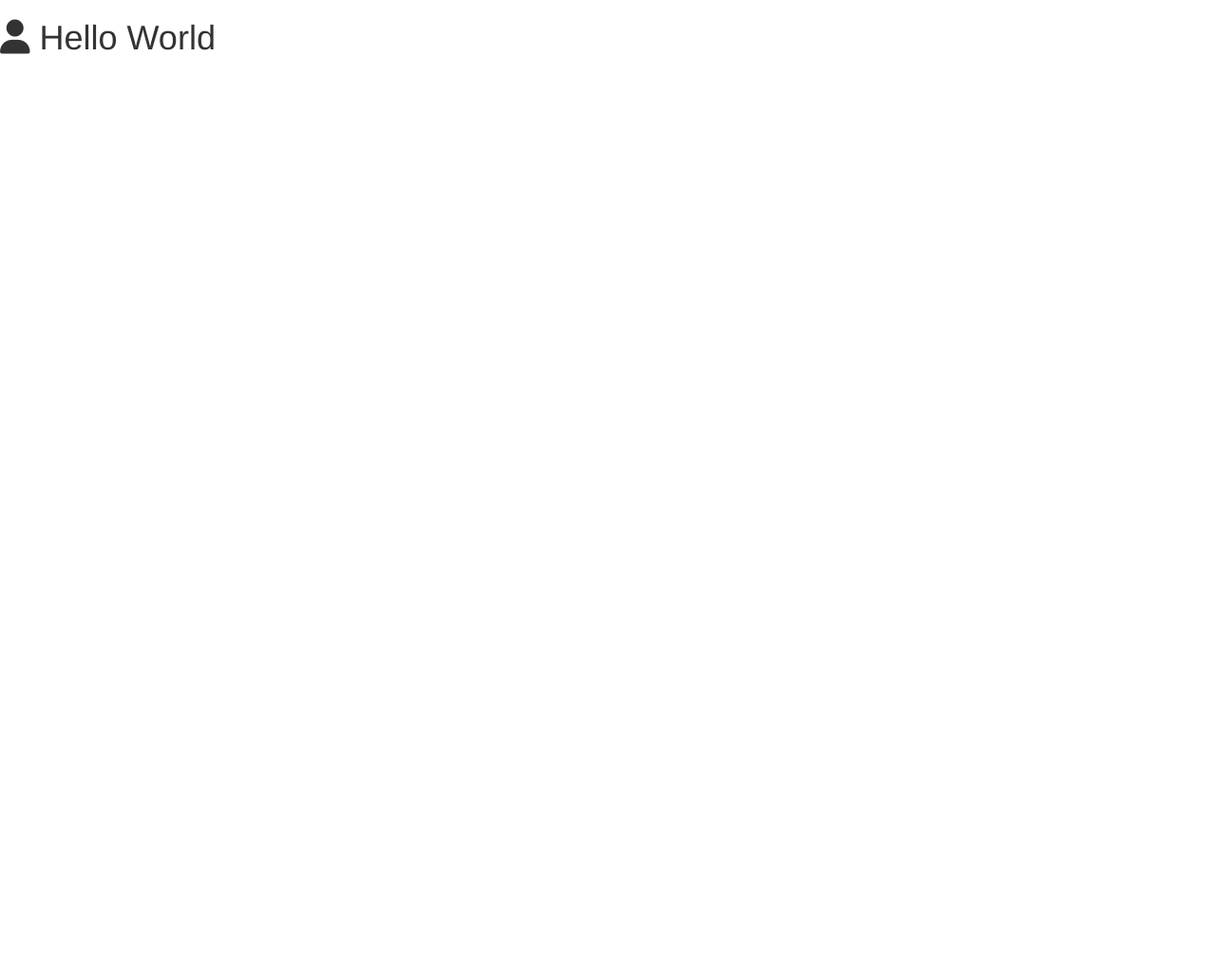
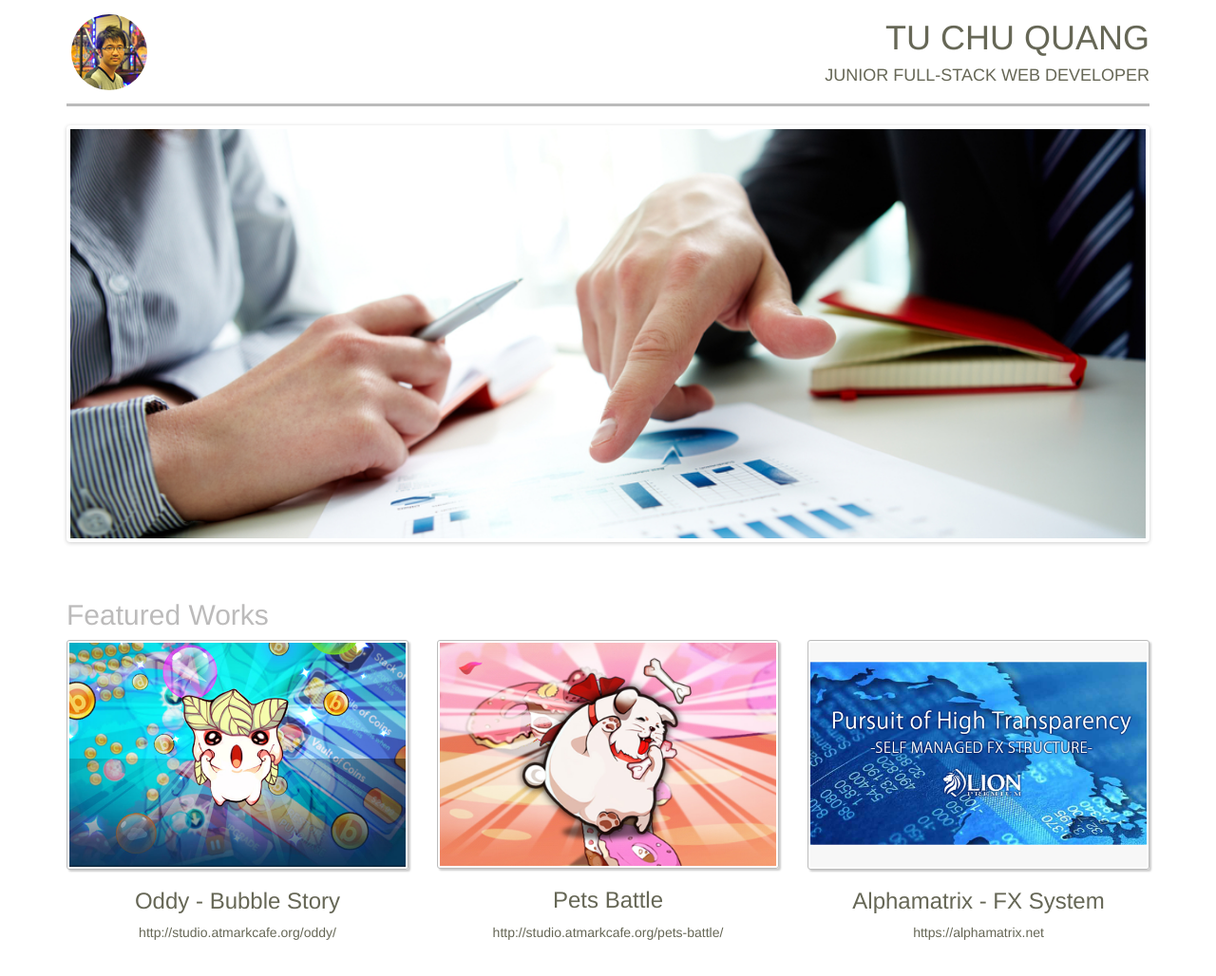
Before and after one commit to tucq88/me_portfolio, a website: page index.html in a window 1280 px wide. Shown: the whole page at 95% size. Before the commit the page ends 800 px from the top, so only its background shows below. Drawn offline with Linux system fonts and the light colour scheme; files that its build step writes are made by us from their sources.

Commit message:
Update page style

```diff
--- a/assets/css/styles.css
+++ b/assets/css/styles.css
@@ -0,0 +1,91 @@
+/* ==========================================================================
+LAYOUT
+========================================================================== */
+body {
+    color: #666756;
+}
+
+header {
+    border-bottom: 3px solid #bbb;
+    margin-bottom: 20px;
+    padding-bottom: 10px;
+}
+
+.block-avatar {
+    margin-top: 15px;
+}
+
+.block-avatar .img-avatar {
+    -webkit-border-radius: 50%;
+    -moz-border-radius: 50%;
+    border-radius: 50%;
+    margin-left: 5px;
+
+}
+.block-avatar .img-avatar-full {
+    display: none;
+}
+
+@media (max-width: 768px) {
+    .block-avatar .img-avatar {
+        display: none;
+    }
+    .block-avatar .img-avatar-full {
+        display: block;
+        width: 100%;
+        max-height: 100%;
+    }
+}
+
+.block-title {
+    text-transform: uppercase;
+}
+
+#main-container {
+    margin-bottom: 60px;
+}
+
+/* ==========================================================================
+MODULES
+========================================================================== */
+.block-portfolio .title {
+    color: #BCBBBB;
+}
+
+.project {
+    margin-bottom: 30px;
+}
+
+.proj-img {
+    border: 1px solid #bbb;
+    -webkit-border-radius: 3px;
+    -moz-border-radius: 3px;
+    border-radius: 3px;
+    padding: 2px;
+    box-shadow: 2px 2px 2px #ccc;
+
+}
+
+.proj-caption {
+    text-align: center;
+}
+
+.proj-url {
+    color: #666756;
+}
+.proj-url:hover,
+.proj-url:focus {
+    color: #666756;
+    text-decoration: none;
+}
+
+.proj-img {
+    display: block;
+    width: 100%;
+    max-width: 100%;
+    height: auto;
+}
+
+/* ==========================================================================
+UTILITIES
+========================================================================== */
--- /dev/null
+++ b/assets/js/app.js
@@ -0,0 +1,6 @@
+$(function () {
+    $('.flexslider').flexslider({
+        animation: "slide",
+        controlNav: false
+    });
+})
--- a/bower.json
+++ b/bower.json
@@ -3,7 +3,7 @@
   "version": "0.0.1",
   "dependencies": {
     "bootstrap": "*",
-    "fontawesome": "*",
-    "jquery": "*"
+    "flexslider": "*",
+    "jquery": "~1.9"
   }
 }
--- a/index.html
+++ b/index.html
@@ -2,17 +2,87 @@
 <html lang="en">
 <head>
     <meta charset="UTF-8">
+    <meta http-equiv="X-UA-Compatible" content="IE=edge,chrome=1">
+    <meta name="viewport" content="width=device-width, initial-scale=1">
+
     <title>My Portfolio</title>
 
+    <link rel="stylesheet" href="assets/lib/bootstrap/dist/css/bootstrap.min.css">
+    <link rel="stylesheet" href="assets/lib/flexslider/flexslider.css">
+    <link rel="stylesheet" href="assets/css/styles.css">
 
-    <link rel="stylesheet" href="assets/lib/bootstrap/dist/css/bootstrap.min.css">
-    <link rel="stylesheet" href="assets/lib/fontawesome/css/font-awesome.min.css">
-    <link rel="stylesheet" href="assets/css/styles.css">
+    <!-- HTML5 Shim and Respond.js IE8 support of HTML5 elements and media queries -->
+    <!-- WARNING: Respond.js doesn't work if you view the page via file:// -->
+    <!--[if lt IE 9]>
+      <script src="https://oss.maxcdn.com/html5shiv/3.7.2/html5shiv.min.js"></script>
+      <script src="https://oss.maxcdn.com/respond/1.4.2/respond.min.js"></script>
+    <![endif]-->
 </head>
 <body>
-    <h1><i class="fa fa-user"></i> Hello World</h1>
+    <div class="container">
+        <header>
+            <div class="header-container row">
+                <div class="block-avatar col-sm-2">
+                    <img src="assets/img/avatar.png" alt="" class="img-avatar">
+                    <img src="assets/img/avatar-large.png" alt="" class="img-avatar-full">
+                </div>
+                <div class="block-title col-sm-10 text-right">
+                    <h1 class="name">Tu Chu Quang</h1>
+                    <h4 class="job-title">Junior Full-stack Web Developer</h4>
+                </div>
+            </div>
+        </header>
 
-    <script type="text/javascript" src="assets/lib/jquery/dist/jquery.min.js"></script>
+        <div id="main-container">
+            <div class="block-intro flexslider">
+                <ul class="slides">
+                    <li><img src="assets/img/slide-offshore.png" alt=""></li>
+                    <li><img src="assets/img/slide-dev.png" alt=""></li>
+                    <li><img src="assets/img/slide-tech.png" alt=""></li>
+                </ul>
+            </div>
+
+            <div class="block-portfolio">
+                <h2 class="title">Featured Works</h2>
+                <div class="list row">
+
+                    <div class="project col-md-4">
+                        <img src="assets/img/project-oddy.png" alt="" class="proj-img">
+                        <div class="proj-caption">
+                            <h3 class="proj-name">Oddy - Bubble Story</h3>
+                            <a href="javascript:void(0)" class="proj-url">http://studio.atmarkcafe.org/oddy/</a>
+                        </div>
+                    </div>
+
+                    <div class="project col-md-4">
+                        <img src="assets/img/project-petbattle.png" alt="" class="proj-img">
+                        <div class="proj-caption">
+                            <h3 class="proj-name">Pets Battle</h3>
+                            <a href="javascript:void(0)" class="proj-url">http://studio.atmarkcafe.org/pets-battle/</a>
+                        </div>
+                    </div>
+
+                    <div class="project col-md-4">
+                        <img src="assets/img/project-lion.png" alt="" class="proj-img">
+                        <div class="proj-caption">
+                            <h3 class="proj-name">Alphamatrix - FX System</h3>
+                            <a href="javascript:void(0)" class="proj-url">https://alphamatrix.net</a>
+                        </div>
+                    </div>
+
+                </div>
+            </div>
+        </div>
+
+
+        <footer></footer>
+    </div>
+
+
+
+    <script type="text/javascript" src="assets/lib/jquery/jquery.min.js"></script>
     <script type="text/javascript" src="assets/lib/bootstrap/dist/js/bootstrap.min.js"></script>
+    <script type="text/javascript" src="assets/lib/flexslider/jquery.flexslider-min.js"></script>
+    <script type="text/javascript" src="assets/js/app.js"></script>
 </body>
 </html>
```
Also changed, not shown: Gruntfile.js (deleted), assets/img/avatar-large.png (added), assets/img/avatar.png (added), assets/img/project-lion.png (added), assets/img/project-oddy.png (added), assets/img/project-petbattle.png (added), assets/img/slide-dev.png (added), assets/img/slide-offshore.png (added), assets/img/slide-tech.png (added).
